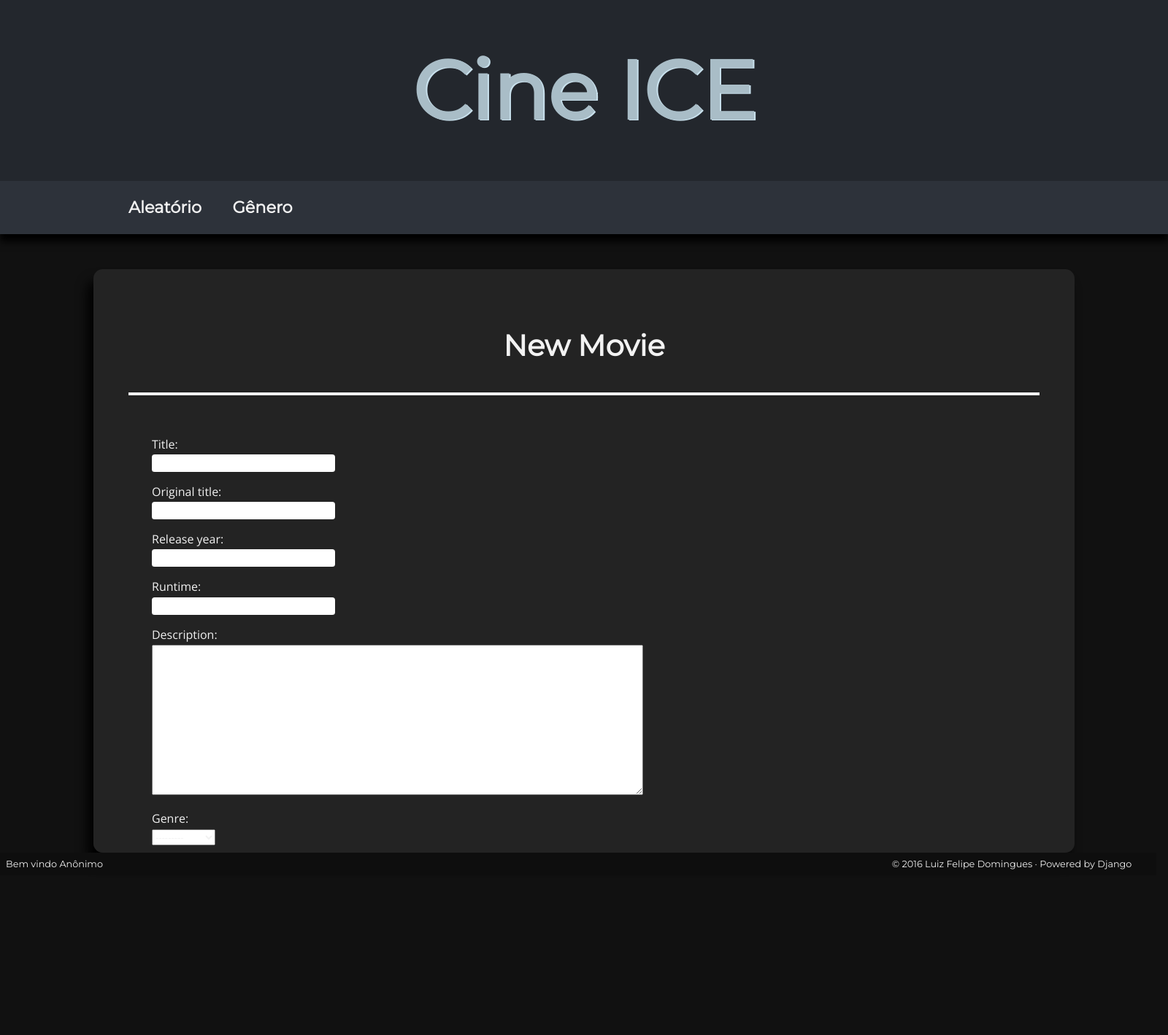
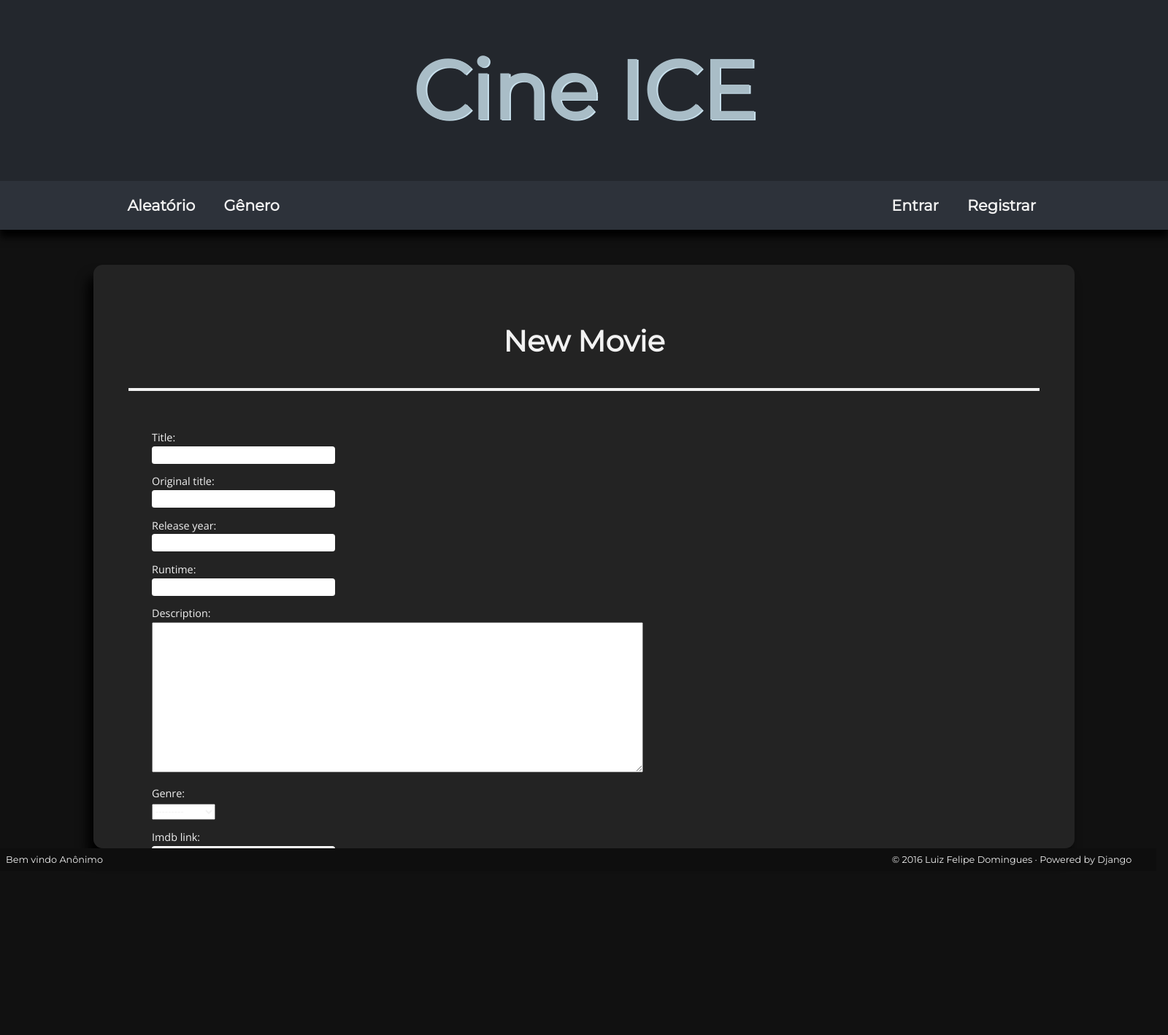
Before and after one commit to lfsando/cineice, a Django app: page /movies/new/ in a window 1600 px wide. Shown: the top 1419 px of the page at 73% size. Run offline with Django 3.2, Linux system fonts and the light colour scheme; some libraries are stand-ins or nearby versions.

Commit message:
Changes in CSS in new movie template

```diff
--- a/movies/admin.py
+++ b/movies/admin.py
@@ -12,7 +12,7 @@
         ('External links and information',  {'fields': ['imdb_link', 'imdb_rating',
                                                         'rotten_tomatoes_link', 'rotten_tomatoes_rating']}),
 
-        ('User information',                {'fields': ['author', 'pub_date']}),
+        ('Other informations',                {'fields': ['author', 'pub_date', 'publish']}),
     ]
     list_display = ('title', 'release_year', 'author',)
     list_filter = ('release_year',)
--- a/movies/models.py
+++ b/movies/models.py
@@ -62,7 +62,8 @@
         ],
     )
 
-    # User info
+    # Other infos
+    publish = models.BooleanField(default=True)
     author = models.ForeignKey('auth.User')
     pub_date = models.DateTimeField(blank=True, null=True, default=timezone.now)
     user_rating = 0
--- a/movies/static/movies/css/style.css
+++ b/movies/static/movies/css/style.css
@@ -65,7 +65,7 @@
 }
 
 .menu-button h2 {
-  font-size: 1.4em;
+  font-size: 1.3em;
   padding: 1em;
 }
 
@@ -314,6 +314,10 @@
   padding: 2em;
 }
 
+.movie-form {
+  display: inline-block;
+}
+
 .movie-form p input {
   border: none;
   font-size: 1.2em;
@@ -324,7 +328,7 @@
 }
 
 #movie-forms p label{
-  font-size: 1em;
+  font-size: 0.9em;
   padding: 1em 0 0.2em 0;
   display:block;
 }
@@ -339,8 +343,8 @@
 }
 
 #id_description {
-  min-width: 50em;
-  min-height: 15em;
+  width: 50em;
+  height: 15em;
 }
 
 #id_genre {
@@ -361,9 +365,25 @@
   cursor: cell;
 }
 
-#id_genre li input {
-  vertical-align: middle;
+#id_genre li label:hover {
+  color: #ff7400;
 }
-#id_genre li label:focus{
-  color: orange;
+
+
+.errorlist {
+  color: #cc3434;
+  display: inline-block;
+  list-style-type: circle;
+  font-weight: bold;
+  font-family: "Montserrat", sans-serif;
+  float: right;
+  margin: 1em 35em 0em 0em;
 }
+
+.errorlist + p input{
+  background-color: #ff9f9b;
+}
+
+.errorlist + p input:focus {
+  background-color: white;
+}
--- a/movies/templates/movies/base.html
+++ b/movies/templates/movies/base.html
@@ -35,7 +35,14 @@
             <h2 id="new_movie">Adicionar Filme</h2>
           </a>
           <a class="menu-button" href="">
-            <h2 id="menu-login">Login</h2>
+            <h2 id="menu-login">Sair</h2>
+          </a>
+          {% else %}
+          <a class="menu-button" href="">
+            <h2>Entrar</h2>
+          </a>
+          <a class="menu-button" href="">
+            <h2>Registrar</h2>
           </a>
           {% endif %}
 
--- a/movies/views.py
+++ b/movies/views.py
@@ -1,17 +1,18 @@
 from django.shortcuts import render, get_object_or_404, redirect, HttpResponse
 from django.utils import timezone
-
+from django.http import Http404
 from .models import GENRES, Movie
 from .forms import MovieForm
 
-import random, datetime
+import random
+import datetime
 
 
 def random_movie(request):
     count = Movie.objects.all().count()
 
     if count > 0:
-        movie_ids = [movie.id for movie in Movie.objects.all()]
+        movie_ids = [movie.id for movie in Movie.objects.all() if movie.publish]
         movie = get_object_or_404(Movie, pk=random.choice(movie_ids))
 
         return render(request, 'movies/random.html', {'movie': movie})
@@ -21,7 +22,10 @@
 
 def movie_detail(request, movie_pk):
     movie = get_object_or_404(Movie, pk=movie_pk)
-    return render(request, 'movies/movie_detail.html', {'movie':movie})
+    if movie.publish:
+        return render(request, 'movies/movie_detail.html', {'movie': movie})
+    else:
+        raise Http404
 
 
 def by_genre(request, genre):
@@ -52,7 +56,8 @@
         if form.is_valid():
             movie = form.save(commit=False)
             movie.author = request.user
-            movie.pub_date = timezone.now() + datetime.timedelta(days=30)
+            movie.pub_date = timezone.now()
+            movie.publish = False
             movie.save()
             return redirect('movies:movie_detail', movie_pk=movie.pk)
     else:
```
Also changed, not shown: movies/migrations/0016_auto_20160728_2106.py (added), movies/migrations/0017_movie_publish.py (added).
